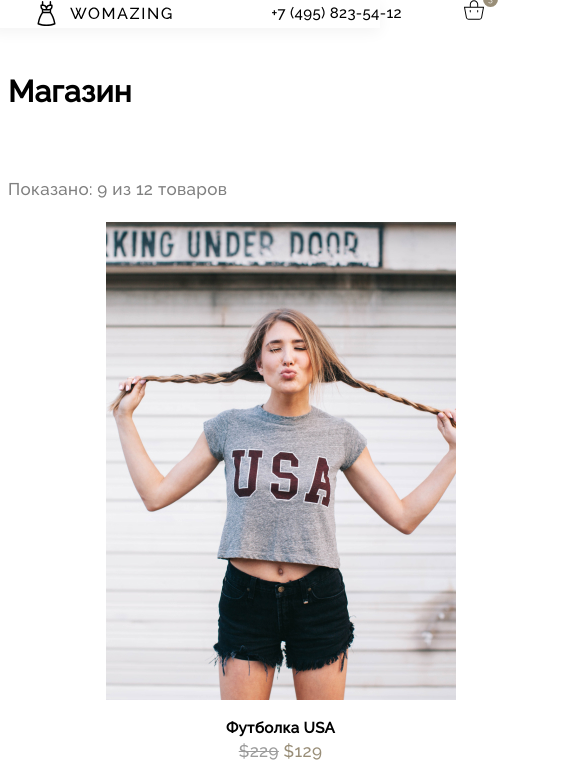
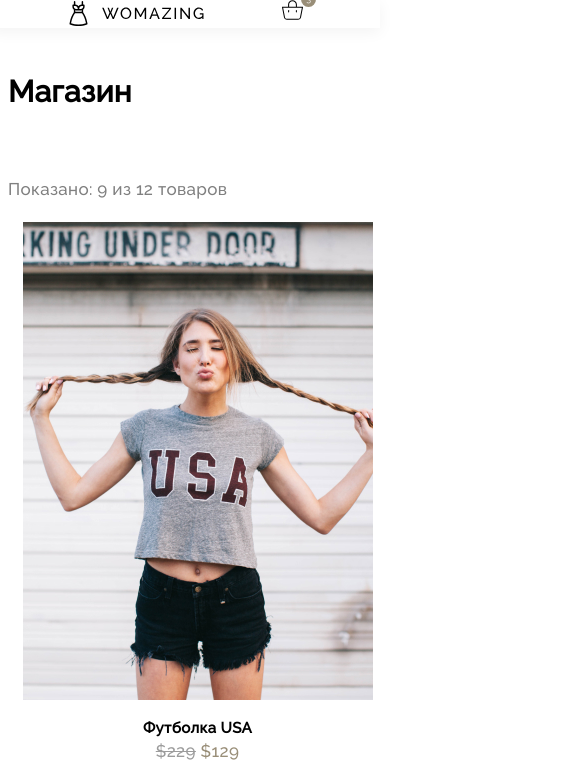
Before and after one commit to ExLuZiVe53/MyFirstProject, a plain HTML site: page shop.html in a window 390 px wide. Shown: the top 771 px of the page, 585 px wide, since content can reach past the window. Drawn offline with Linux system fonts and the light colour scheme.

Commit message:
max-width: 100%

```diff
--- a/css/main.css
+++ b/css/main.css
@@ -1914,7 +1914,7 @@ textarea {
 /* Small: 576px - 767px */
 @media (max-width: 767px) {
 	.container {
-		max-width: 540px;
+		max-width: 100%;
 	}
 	h1.offer__title {
 		font-size: 31px;
@@ -2354,6 +2354,15 @@ textarea {
 	#btn-open {
 		display: none;
 	}
+
+	.tel-number {
+		display: none;
+	}
+
+	.nav {
+    	justify-content: space-evenly;
+	}
+
 	.card-wrapper_single {
     	margin-right: 0;
 	}
```
